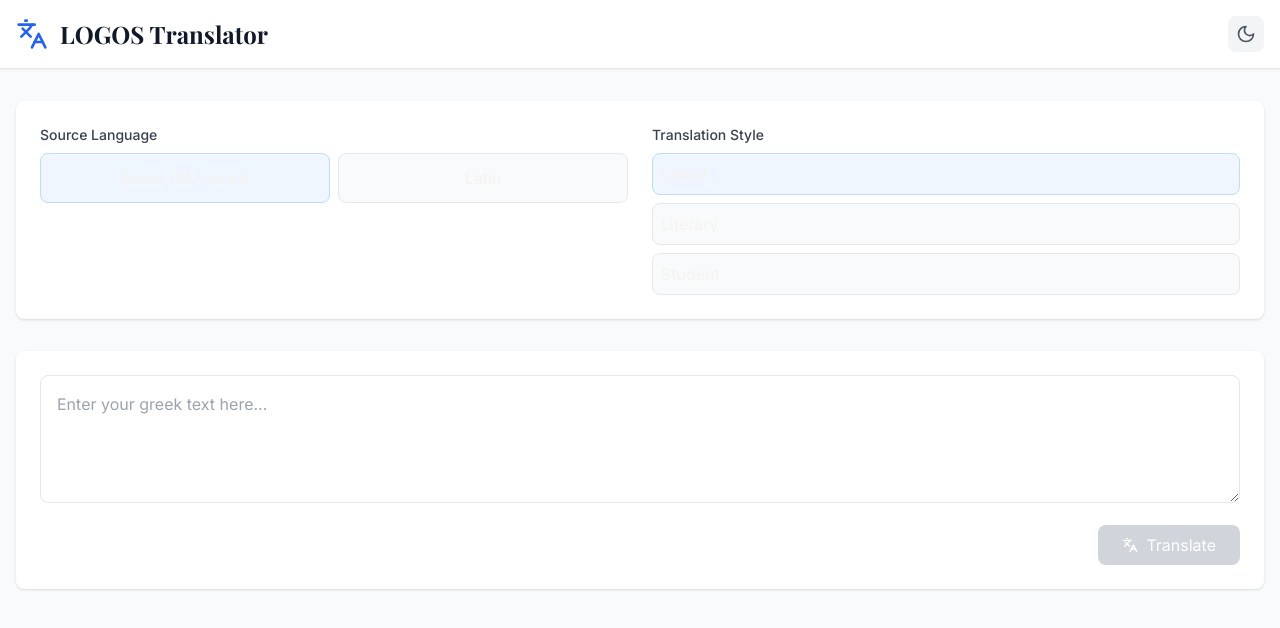
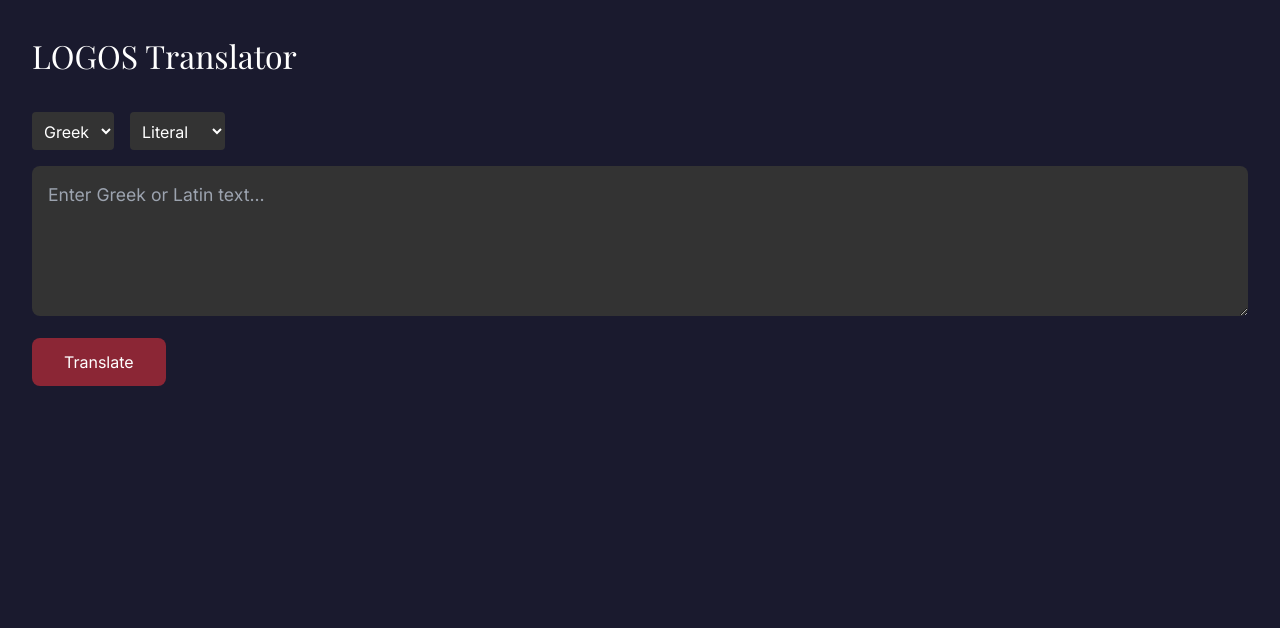
Before and after one commit to etvaid/logos, a Next.js app in the folder apps/web/: page /translate in a window 1280 px wide. Shown: the top 628 px of the page. Built offline with nearby package versions, Linux system fonts and the light colour scheme; a web font is replaced by a local one.

Commit message:
Simple translate page

```diff
--- a/apps/web/app/translate/page.tsx
+++ b/apps/web/app/translate/page.tsx
@@ -1,165 +1,69 @@
 'use client';
+import React, { useState, useEffect } from 'react';
 
-import React, { useState, useEffect, useRef } from 'react';
-import {
-  Languages,
-  Copy,
-  Download,
-  Sun,
-  Moon,
-  Loader2,
-  AlertCircle,
-  BookOpen,
-  Type,
-  GraduationCap
-} from 'lucide-react';
-
-interface TranslationResponse {
-  translation: string;
-  morphology?: Array<{
-    word: string;
-    lemma: string;
-    pos: string;
-    definition: string;
-  }>;
-}
-
-const TranslatePage: React.FC = () => {
+export default function TranslatePage() {
   const [sourceText, setSourceText] = useState('');
   const [translation, setTranslation] = useState('');
-  const [sourceLang, setSourceLang] = useState<'greek' | 'latin'>('greek');
-  const [translationStyle, setTranslationStyle] = useState<'literal' | 'literary' | 'student'>('literal');
+  const [sourceLang, setSourceLang] = useState('greek');
+  const [style, setStyle] = useState('literal');
   const [isLoading, setIsLoading] = useState(false);
-  const [error, setError] = useState<string | null>(null);
-  const [isDarkMode, setIsDarkMode] = useState(false);
-  const [copied, setCopied] = useState(false);
-
-  useEffect(() => {
-    const savedTheme = localStorage.getItem('logos-theme');
-    setIsDarkMode(savedTheme === 'dark');
-  }, []);
-
-  useEffect(() => {
-    document.documentElement.classList.toggle('dark', isDarkMode);
-    localStorage.setItem('logos-theme', isDarkMode ? 'dark' : 'light');
-  }, [isDarkMode]);
+  const [error, setError] = useState('');
 
   const handleTranslate = async () => {
-    if (!sourceText.trim()) {
-      setError('Please enter text to translate');
-      return;
-    }
+    if (!sourceText.trim()) return;
     setIsLoading(true);
-    setError(null);
+    setError('');
     try {
-      const response = await fetch(`${process.env.NEXT_PUBLIC_API_URL}/api/translate`, {
+      const apiUrl = process.env.NEXT_PUBLIC_API_URL || 'https://logos-production-ef2b.up.railway.app';
+      const res = await fetch(apiUrl + '/api/translate', {
         method: 'POST',
         headers: { 'Content-Type': 'application/json' },
-        body: JSON.stringify({
-          text: sourceText,
-          source_lang: sourceLang,
-          style: translationStyle,
-        }),
+        body: JSON.stringify({ text: sourceText, source_lang: sourceLang, style: style }),
       });
-      if (!response.ok) throw new Error(`Translation failed: ${response.statusText}`);
-      const data: TranslationResponse = await response.json();
+      if (!res.ok) throw new Error('Translation failed');
+      const data = await res.json();
       setTranslation(data.translation);
-    } catch (err) {
-      setError(err instanceof Error ? err.message : 'Translation failed');
+    } catch (e) {
+      setError('Translation failed. Please try again.');
     } finally {
       setIsLoading(false);
     }
   };
 
-  const copyToClipboard = async () => {
-    await navigator.clipboard.writeText(translation);
-    setCopied(true);
-    setTimeout(() => setCopied(false), 2000);
-  };
-
   return (
-    <div className={`min-h-screen bg-gray-50 dark:bg-gray-900 transition-colors`}>
-      <header className="bg-white dark:bg-gray-800 shadow-sm border-b border-gray-200 dark:border-gray-700">
-        <div className="max-w-7xl mx-auto px-4 py-4 flex items-center justify-between">
-          <div className="flex items-center space-x-3">
-            <Languages className="w-8 h-8 text-blue-600" />
-            <h1 className="text-2xl font-bold text-gray-900 dark:text-white">LOGOS Translator</h1>
-          </div>
-          <button onClick={() => setIsDarkMode(!isDarkMode)} className="p-2 rounded-lg bg-gray-100 dark:bg-gray-700">
-            {isDarkMode ? <Sun className="w-5 h-5 text-yellow-500" /> : <Moon className="w-5 h-5 text-gray-600" />}
-          </button>
+    <div style={{ minHeight: '100vh', background: '#1a1a2e', color: '#fff', padding: '2rem' }}>
+      <h1 style={{ fontSize: '2rem', marginBottom: '2rem' }}>LOGOS Translator</h1>
+      <div style={{ marginBottom: '1rem' }}>
+        <select value={sourceLang} onChange={(e) => setSourceLang(e.target.value)} style={{ padding: '0.5rem', marginRight: '1rem', background: '#333', color: '#fff', border: 'none', borderRadius: '4px' }}>
+          <option value="greek">Greek</option>
+          <option value="latin">Latin</option>
+        </select>
+        <select value={style} onChange={(e) => setStyle(e.target.value)} style={{ padding: '0.5rem', background: '#333', color: '#fff', border: 'none', borderRadius: '4px' }}>
+          <option value="literal">Literal</option>
+          <option value="literary">Literary</option>
+          <option value="student">Student</option>
+        </select>
+      </div>
+      <textarea
+        value={sourceText}
+        onChange={(e) => setSourceText(e.target.value)}
+        placeholder="Enter Greek or Latin text..."
+        style={{ width: '100%', height: '150px', padding: '1rem', fontSize: '1.1rem', background: '#333', color: '#fff', border: 'none', borderRadius: '8px', marginBottom: '1rem' }}
+      />
+      <button
+        onClick={handleTranslate}
+        disabled={isLoading}
+        style={{ padding: '0.75rem 2rem', fontSize: '1rem', background: '#8B2635', color: '#fff', border: 'none', borderRadius: '8px', cursor: 'pointer' }}
+      >
+        {isLoading ? 'Translating...' : 'Translate'}
+      </button>
+      {error && <p style={{ color: '#ff6b6b', marginTop: '1rem' }}>{error}</p>}
+      {translation && (
+        <div style={{ marginTop: '2rem', padding: '1.5rem', background: '#333', borderRadius: '8px' }}>
+          <h2 style={{ marginBottom: '1rem' }}>Translation</h2>
+          <p style={{ fontSize: '1.1rem', lineHeight: '1.6' }}>{translation}</p>
         </div>
-      </header>
-
-      <main className="max-w-7xl mx-auto px-4 py-8">
-        <div className="bg-white dark:bg-gray-800 rounded-lg shadow p-6 mb-8">
-          <div className="grid grid-cols-1 md:grid-cols-2 gap-6">
-            <div>
-              <label className="block text-sm font-medium text-gray-700 dark:text-gray-300 mb-2">Source Language</label>
-              <div className="grid grid-cols-2 gap-2">
-                {(['greek', 'latin'] as const).map((lang) => (
-                  <button key={lang} onClick={() => setSourceLang(lang)}
-                    className={`p-3 rounded-lg border ${sourceLang === lang ? 'bg-blue-50 dark:bg-blue-900 border-blue-200' : 'bg-gray-50 dark:bg-gray-700 border-gray-200'}`}>
-                    {lang === 'greek' ? 'Greek (Ἑλληνικά)' : 'Latin'}
-                  </button>
-                ))}
-              </div>
-            </div>
-            <div>
-              <label className="block text-sm font-medium text-gray-700 dark:text-gray-300 mb-2">Translation Style</label>
-              <div className="grid grid-cols-1 gap-2">
-                {([{key:'literal',label:'Literal'},{key:'literary',label:'Literary'},{key:'student',label:'Student'}] as const).map((s) => (
-                  <button key={s.key} onClick={() => setTranslationStyle(s.key)}
-                    className={`p-2 rounded-lg border text-left ${translationStyle === s.key ? 'bg-blue-50 dark:bg-blue-900 border-blue-200' : 'bg-gray-50 dark:bg-gray-700 border-gray-200'}`}>
-                    {s.label}
-                  </button>
-                ))}
-              </div>
-            </div>
-          </div>
-        </div>
-
-        <div className="bg-white dark:bg-gray-800 rounded-lg shadow p-6 mb-8">
-          <textarea value={sourceText} onChange={(e) => setSourceText(e.target.value)}
-            className="w-full h-32 p-4 border rounded-lg bg-white dark:bg-gray-700 text-gray-900 dark:text-white"
-            placeholder={`Enter your ${sourceLang} text here...`} disabled={isLoading} />
-          <div className="flex justify-end mt-4">
-            <button onClick={handleTranslate} disabled={isLoading || !sourceText.trim()}
-              className="px-6 py-2 bg-blue-600 hover:bg-blue-700 disabled:bg-gray-300 text-white rounded-lg flex items-center space-x-2">
-              {isLoading ? <Loader2 className="w-4 h-4 animate-spin" /> : <Languages className="w-4 h-4" />}
-              <span>{isLoading ? 'Translating...' : 'Translate'}</span>
-            </button>
-          </div>
-        </div>
-
-        {error && (
-          <div className="bg-red-50 dark:bg-red-900/20 border border-red-200 rounded-lg p-4 mb-8 flex items-center space-x-2">
-            <AlertCircle className="w-5 h-5 text-red-600" />
-            <span className="text-red-800 dark:text-red-200">{error}</span>
-          </div>
-        )}
-
-        {translation && (
-          <div className="grid grid-cols-1 lg:grid-cols-2 gap-8">
-            <div className="bg-white dark:bg-gray-800 rounded-lg shadow p-6">
-              <h2 className="text-lg font-semibold text-gray-900 dark:text-white mb-4">Original</h2>
-              <p className="text-gray-900 dark:text-white">{sourceText}</p>
-            </div>
-            <div className="bg-white dark:bg-gray-800 rounded-lg shadow p-6">
-              <div className="flex justify-between mb-4">
-                <h2 className="text-lg font-semibold text-gray-900 dark:text-white">Translation</h2>
-                <button onClick={copyToClipboard} className="p-2 text-gray-500 hover:text-gray-700">
-                  <Copy className="w-4 h-4" />
-                </button>
-              </div>
-              <p className="text-gray-900 dark:text-white">{translation}</p>
-              {copied && <div className="mt-2 text-sm text-green-600">Copied!</div>}
-            </div>
-          </div>
-        )}
-      </main>
+      )}
     </div>
   );
-};
-
-export default TranslatePage;
+}
```
Also changed, not shown: 1 other file (tests, documents, lock files or other folders).
